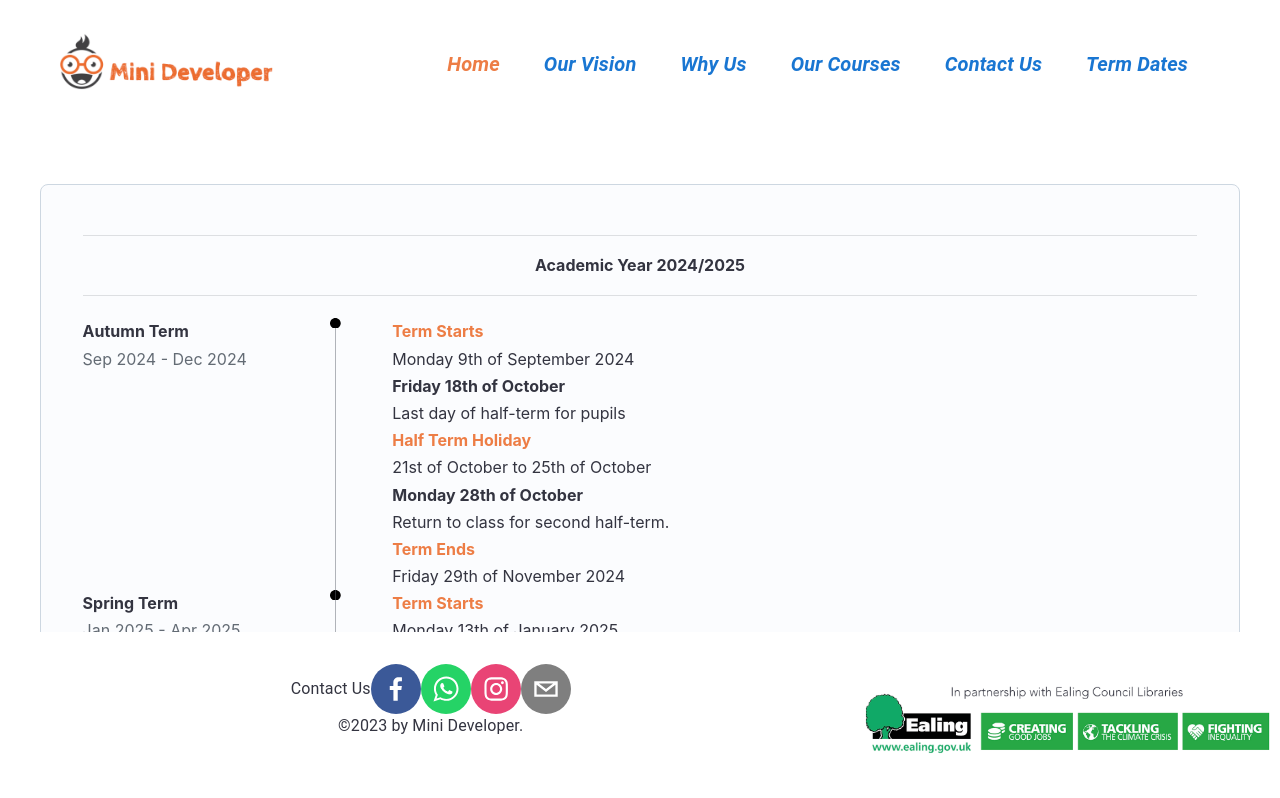
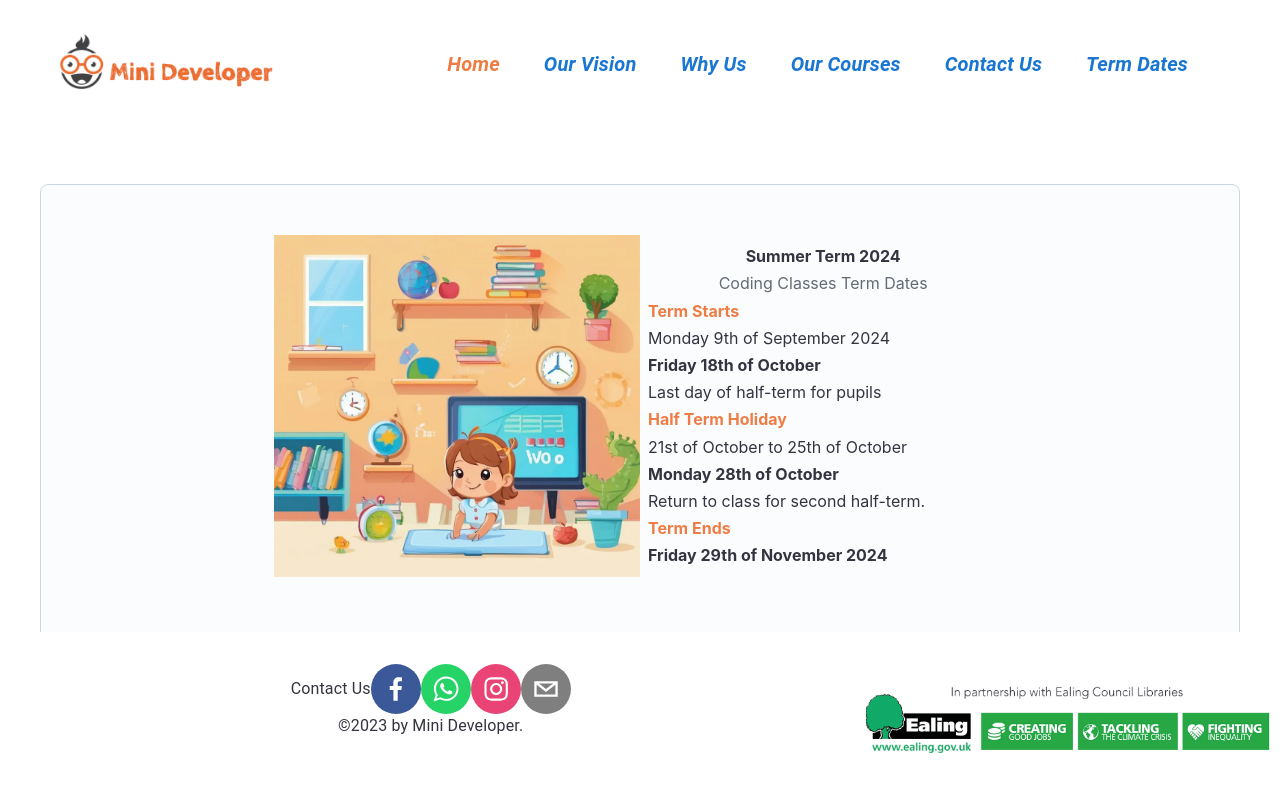
Before and after one commit to hebaarafat159/mini-developer-client, a React (Create React App) app: page /termdates in a window 1280 px wide. Shown: the top 798 px of the page. Built offline with nearby package versions, Linux system fonts and the light colour scheme.

Commit message:
update term dates page

```diff
--- a/src/pages/TermDates.js
+++ b/src/pages/TermDates.js
@@ -1,5 +1,6 @@
 import { Card, Stack, List, Divider, Typography, ListItemDecorator, ListItemContent } from "@mui/joy";
 import { Grid } from "@mui/material";
+import term_dates_img from '../assets/term_dates_img.png'
 
 const termDates = [
     {
@@ -46,6 +47,38 @@ const termDates = [
 export default function TermDates() {
     return (
         <Card className='recent-blogs d-block'>
+
+            <Stack direction="row" spacing={2} sx={{ justifyContent: 'spa', alignItems: 'center', padding: '2vw' }} >
+                <Grid container columns={{ xs: 2, sm: 8, md: 12 }} sx={{ justifyContent: 'center', alignItems: 'center', padding: '1vmin' }}>
+                    <Grid item xs={4} sx={{ display: 'flex', justifyContent: 'center', alignItems: 'center' }}>
+                        <img src={term_dates_img} loading="lazy" alt="" width={'100%'} />
+                    </Grid>
+                    <Grid item xs={4} sx={{ justifyContent: 'center', alignItems: 'center', padding: '1vmin' }}>
+                        <Typography component="h2" variant='h2' style={{ color: '#333440', textAlign: 'center', fontWeight: 'bold' }}>
+                            Summer Term 2024
+                        </Typography>
+                        <Typography component="p" variant='p' style={{ color: '333440', textAlign: 'center' }}>Coding Classes Term Dates</Typography>
+
+                        <Typography component="h5" variant='h6' style={{ color: '#ed7d45', fontWeight: 'bold', textAlign: 'left' }}>Term Starts</Typography>
+                        <Typography component="p" variant='p' style={{ color: '#333440' }}> {termDates[0].dates[0]['startDate']}</Typography>
+
+                        <Typography component="p" variant='p' style={{ color: '#333440', fontWeight: 'bold', textAlign: 'left' }}>{termDates[0].dates[0]['lastHalfTermDate']}</Typography>
+                        <Typography component="p" variant='p' style={{ color: '#333440' }}>Last day of half-term for pupils</Typography>
+
+                        <Typography component="h5" variant='h6' style={{ color: '#ed7d45', fontWeight: 'bold' }}>Half Term Holiday</Typography>
+                        <Typography component="p" variant='p' style={{ color: '#333440' }}>{termDates[0].dates[0]['halfTermDuration']}</Typography>
+
+                        <Typography component="p" variant='p' style={{ color: '#333440', fontWeight: 'bold' }}>{termDates[0].dates[0]['startHalfTermDate']}</Typography>
+                        <Typography component="p" variant='p' style={{ color: '#333440' }}>Return to class for second half-term.</Typography>
+
+                        <Typography component="h5" variant='h6' style={{ color: '#ed7d45', fontWeight: 'bold', padding: '1vmin auto' }}>Term Ends</Typography>
+                        <Typography component="p" variant='p' style={{ color: '#333440', fontWeight: 'bold' }}>{termDates[0].dates[0]['endDate']}</Typography>
+
+                    </Grid>
+                </Grid>
+            </Stack>
+
+
             <Stack direction="column" spacing={2} sx={{ my: 1, padding: '2vw', flexGrow: 1 }}>
 
                 <Divider component="div" sx={{ my: 2 }} />
```
Also changed, not shown: src/assets/term_dates_img.png (added).
